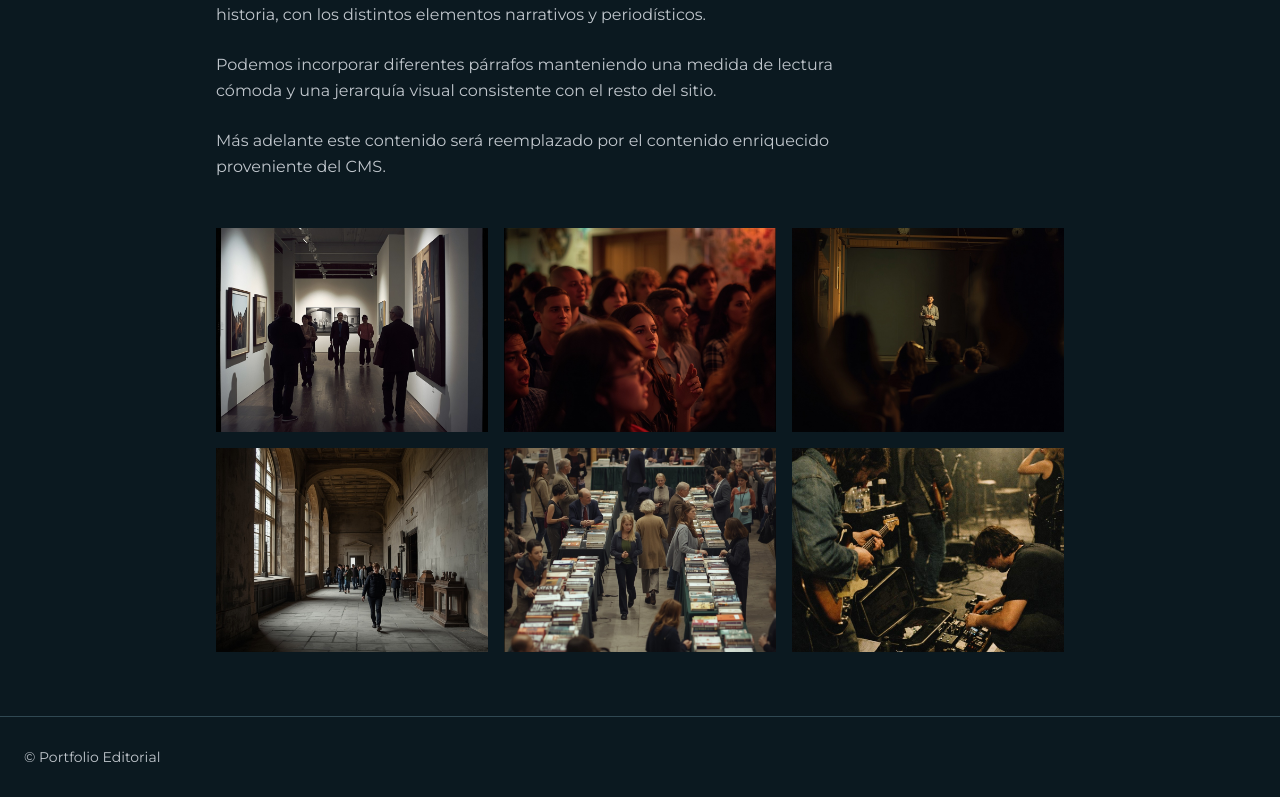
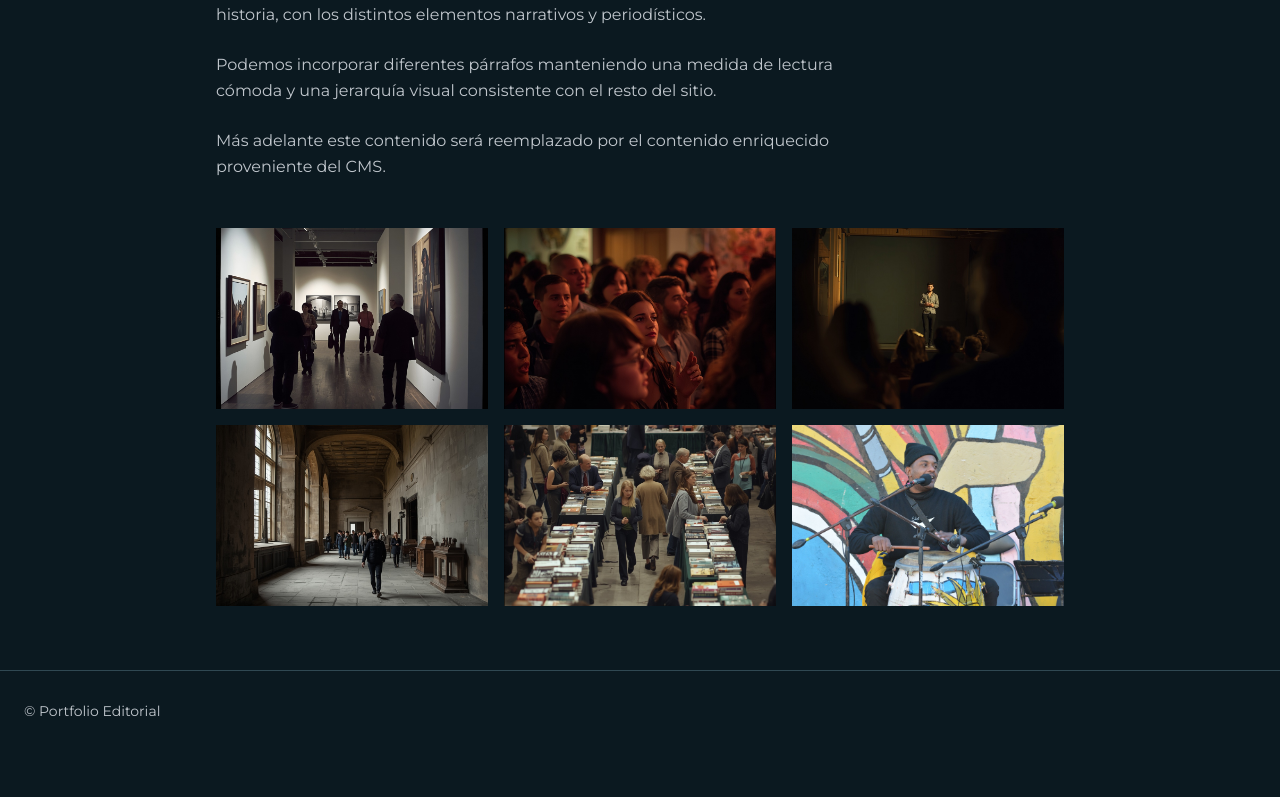
Before and after one commit to joy-amorin/portfolio-editorial, a Next.js app in the folder portfolio-editorial/: page /articulos/conversaciones-artistas in a window 1280 px wide. Shown: the part 837-1634 px from the top of the page. After the commit the page ends 1588 px from the top, so only its background shows below. Built offline with nearby package versions, Linux system fonts and the light colour scheme.

Commit message:
style: adjust gallery images to horizontal aspect ratio

```diff
--- a/portfolio-editorial/src/app/articulos/[slug]/page.tsx
+++ b/portfolio-editorial/src/app/articulos/[slug]/page.tsx
@@ -64,7 +64,7 @@ export default async function ArticlePage({
           "/articles-photo/3.jpg",
           "/articles-photo/4.jpg",
           "/articles-photo/5.jpg",
-          "/articles-photo/6.jpg",
+          "/articles-photo/7.jpeg",
         ]}
       />
 
--- a/portfolio-editorial/src/components/articles/ArticleGallery.tsx
+++ b/portfolio-editorial/src/components/articles/ArticleGallery.tsx
@@ -79,7 +79,7 @@ export default function ArticleGallery({
               key={image}
               type="button"
               onClick={() => setSelectedIndex(index)}
-              className="relative aspect-[4/3] overflow-hidden"
+              className="relative aspect-[3/2] overflow-hidden"
             >
               <img
                 src={image}
```
Also changed, not shown: portfolio-editorial/public/articles-photo/7.jpeg (added).
